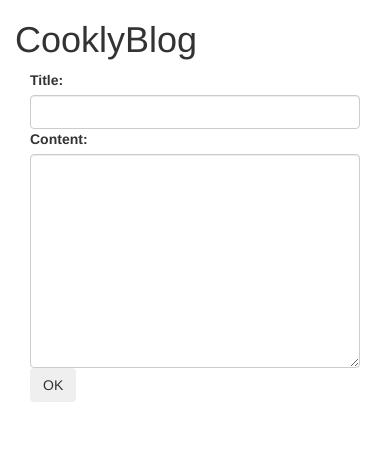
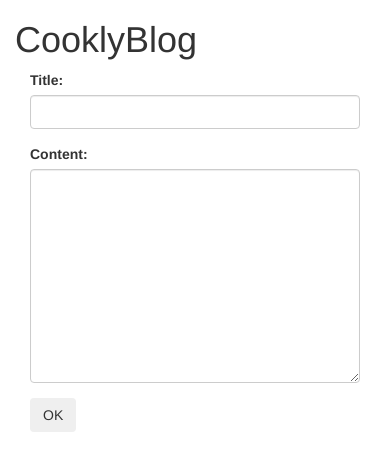
Before and after one commit to wattcookly/cooklyblog, a Django app: page / in a window 390 px wide. Shown: the top 471 px of the page. Run offline with Django 3.2, Linux system fonts and the light colour scheme; data that the repository does not hold is empty; some libraries are stand-ins or nearby versions.

Commit message:
responsive design

```diff
--- a/cooklyblog/templates/index.html
+++ b/cooklyblog/templates/index.html
@@ -11,22 +11,21 @@
 <body>
 
 <div class="container">
-    <h1>
-        CooklyBlog
-    </h1>
+    <h1>CooklyBlog</h1>
 
     {% for blog in data_blog %}
-    <div class="row">
-        <div class="panel">
-            <div class="col-xs-12">
+    <div class="col-sm-6 col-xs-12">
+        <div class="panel panel-primary">
+            <div class="panel-heading">
                 <h3>{{blog.title}}</h3>
             </div>
-            <div class="col-xs-12">
+            <div class="panel-body">
                 <p>
                     {{blog.content}}
+
                 </p>
             </div>
-            <div class="col-xs-12">
+            <div class="panel-footer">
                 <p>{{blog.create_at}}</p>
             </div>
         </div>
@@ -34,13 +33,21 @@
     {% endfor %}
 
     <div class="col-xs-12 form-group">
-        <form method="post">
+        <form class="form-horizontal" method="post">
             {% csrf_token %}
-            <label for="id_title">Title:</label>
-            <input class="form-control" id="id_title" maxlength="100" name="title" type="text">
-            <label for="id_content">Content:</label>
-            <textarea class="form-control" id="id_content" maxlength="1000" name="content" rows="10"></textarea>
-            <input class="btn" type="submit" value="OK">
+            <div class="form-group">
+                <label class="col-sm-2 text-right" for="id_title">Title:</label>
+                <div class="col-sm-10">
+                    <input class="form-control" id="id_title" maxlength="100" name="title" type="text">
+                </div>
+            </div>
+            <div class="form-group">
+                <label class="col-sm-2 text-right" for="id_content">Content:</label>
+                <div class="col-sm-10">
+                    <textarea class="form-control" id="id_content" maxlength="1000" name="content" rows="10"></textarea>
+                </div>
+            </div>
+            <input class="btn col-sm-offset-2" type="submit" value="OK">
         </form>
     </div>
 </div>
```
